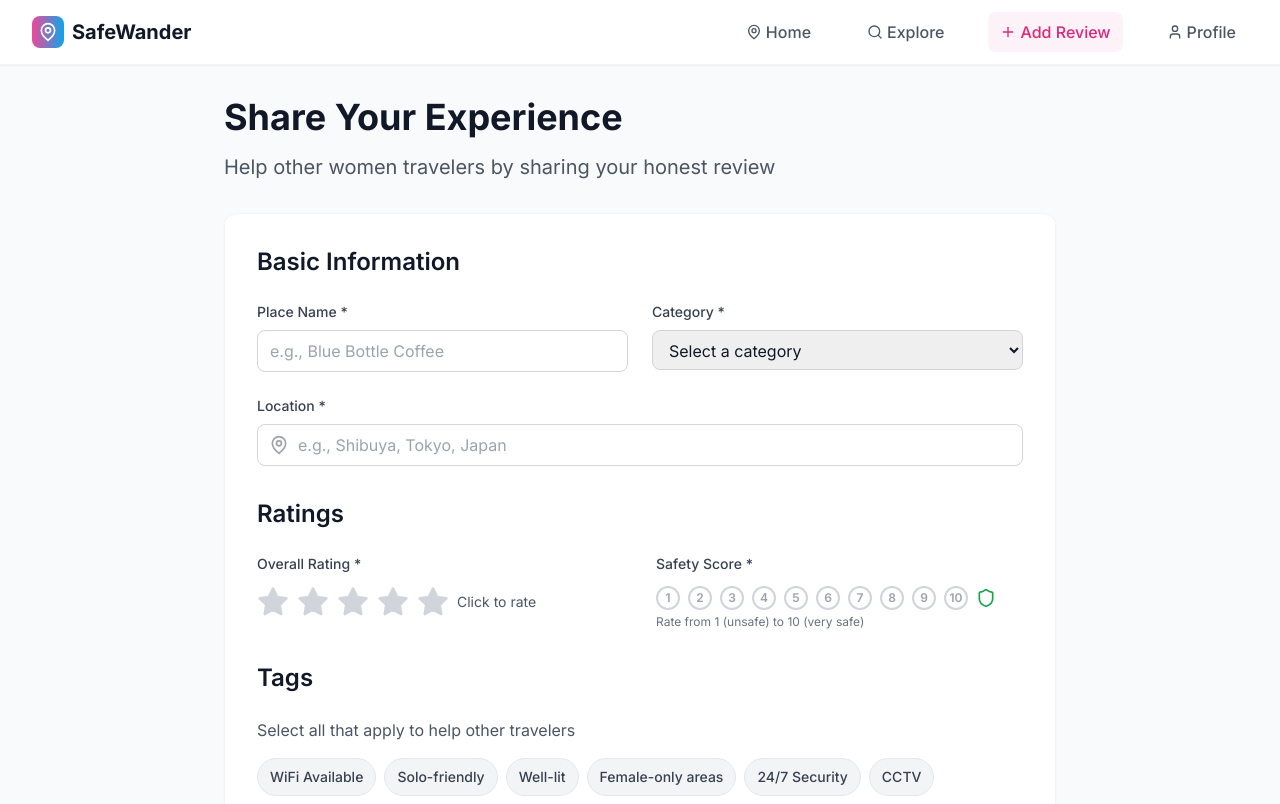
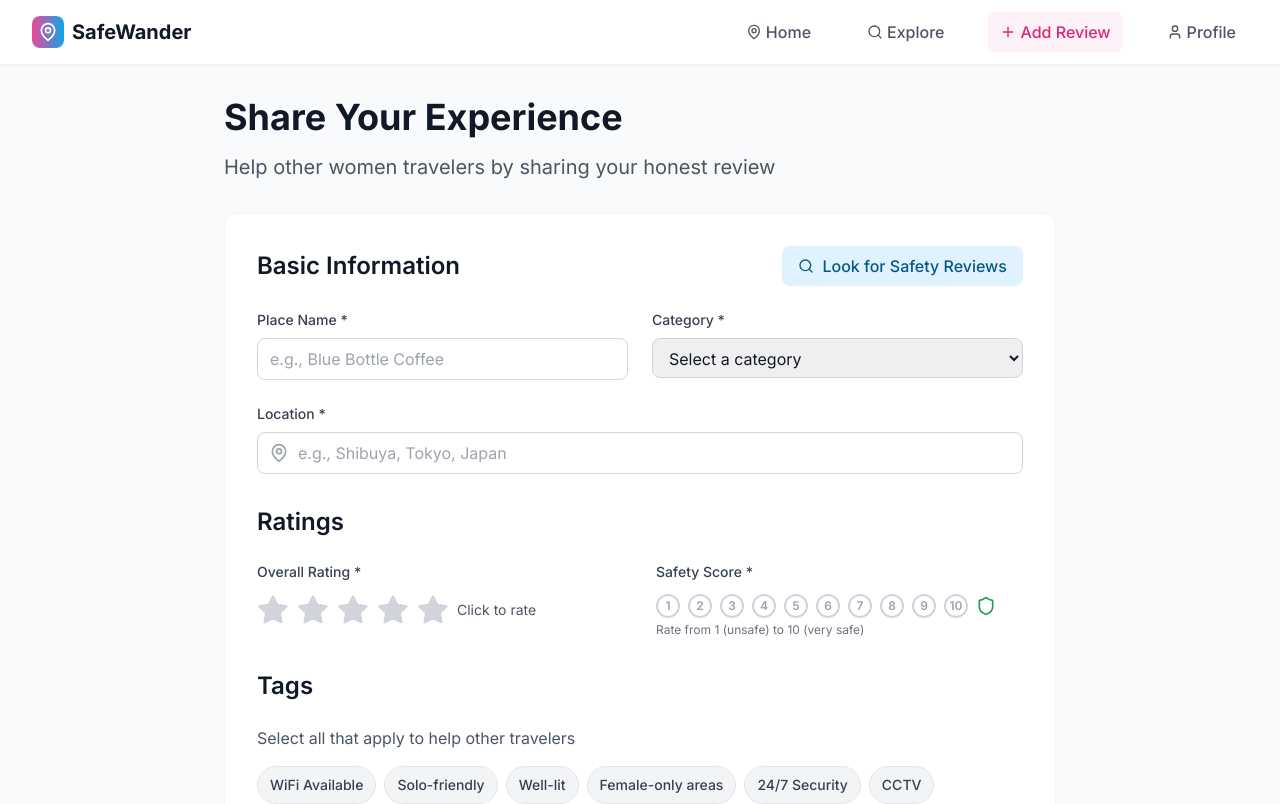
Before and after one commit to SushmitaSingh96/safe-wander-open, a React (Vite) app: page /add-review in a window 1280 px wide. Shown: the top 804 px of the page. Built offline with nearby package versions, Linux system fonts and the light colour scheme.

Commit message:
Add Look for Safety Reviews Button

```diff
--- a/src/pages/AddReview.tsx
+++ b/src/pages/AddReview.tsx
@@ -1,7 +1,7 @@
 import React, { useState } from 'react'
 import { motion } from 'framer-motion'
 import { useForm } from 'react-hook-form'
-import { MapPin, Star, Shield, Camera, Plus } from 'lucide-react'
+import { MapPin, Star, Shield, Camera, Plus, Search } from 'lucide-react'
 
 interface ReviewForm {
   placeName: string
@@ -21,7 +21,7 @@ const AddReview = () => {
   const [safetyScore, setSafetyScore] = useState(0)
   const [images, setImages] = useState<File[]>([])
 
-  const { register, handleSubmit, formState: { errors }, reset } = useForm<ReviewForm>()
+  const { register, handleSubmit, formState: { errors }, reset, watch } = useForm<ReviewForm>()
 
   const categories = [
     'Cafe/Restaurant',
@@ -86,6 +86,21 @@ const AddReview = () => {
     }
   }
 
+  const handleLookForSafetyReviews = () => {
+    const placeName = watch('placeName')
+    const location = watch('location')
+
+    if (!placeName && !location) {
+      alert('Please enter a place name or location first to search for safety reviews.')
+      return
+    }
+
+    // In a real app, this would search your database or external APIs
+    // For now, we'll show a mock search
+    const searchQuery = `${placeName || ''} ${location || ''}`.trim()
+    alert(`Searching for safety reviews about "${searchQuery}"...\n\nThis feature would search through:\n• Existing user reviews\n• Reddit discussions\n• Travel forums\n• Government travel advisories\n• Recent news articles\n\nResults would show safety insights, recent incidents, and community recommendations.`)
+  }
+
   return (
     <div className="min-h-screen bg-gray-50 pt-8">
       <div className="max-w-4xl mx-auto px-4 sm:px-6 lg:px-8">
@@ -107,7 +122,17 @@ const AddReview = () => {
         >
           {/* Basic Information */}
           <div className="mb-8">
-            <h2 className="text-2xl font-semibold text-gray-900 mb-6">Basic Information</h2>
+            <div className="flex items-center justify-between mb-6">
+              <h2 className="text-2xl font-semibold text-gray-900">Basic Information</h2>
+              <button
+                type="button"
+                onClick={handleLookForSafetyReviews}
+                className="inline-flex items-center px-4 py-2 bg-secondary-100 hover:bg-secondary-200 text-secondary-800 font-medium rounded-lg transition-colors duration-200"
+              >
+                <Search className="w-4 h-4 mr-2" />
+                Look for Safety Reviews
+              </button>
+            </div>
 
             <div className="grid md:grid-cols-2 gap-6">
               <div>
```
